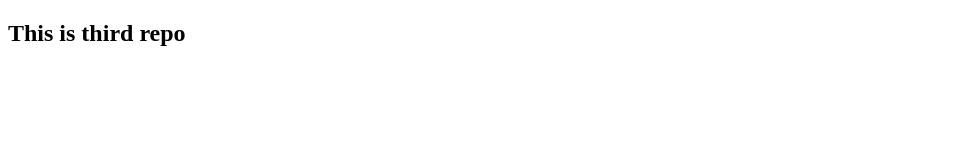
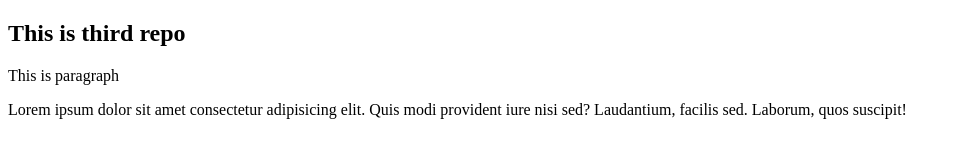
Before and after one commit to shonkor-das/my-third-repo, a plain HTML site: page index.html in a window 1280 px wide. Shown: the whole page, without its empty margins (0-960 px from the left). Drawn offline with Linux system fonts and the light colour scheme.

Commit message:
added para

```diff
--- a/index.html
+++ b/index.html
@@ -8,5 +8,7 @@
 </head>
 <body>
     <h2>This is third repo</h2>
+    <p>This is paragraph</p>
+    <p>Lorem ipsum dolor sit amet consectetur adipisicing elit. Quis modi provident iure nisi sed? Laudantium, facilis sed. Laborum, quos suscipit!</p>
 </body>
 </html>
```
